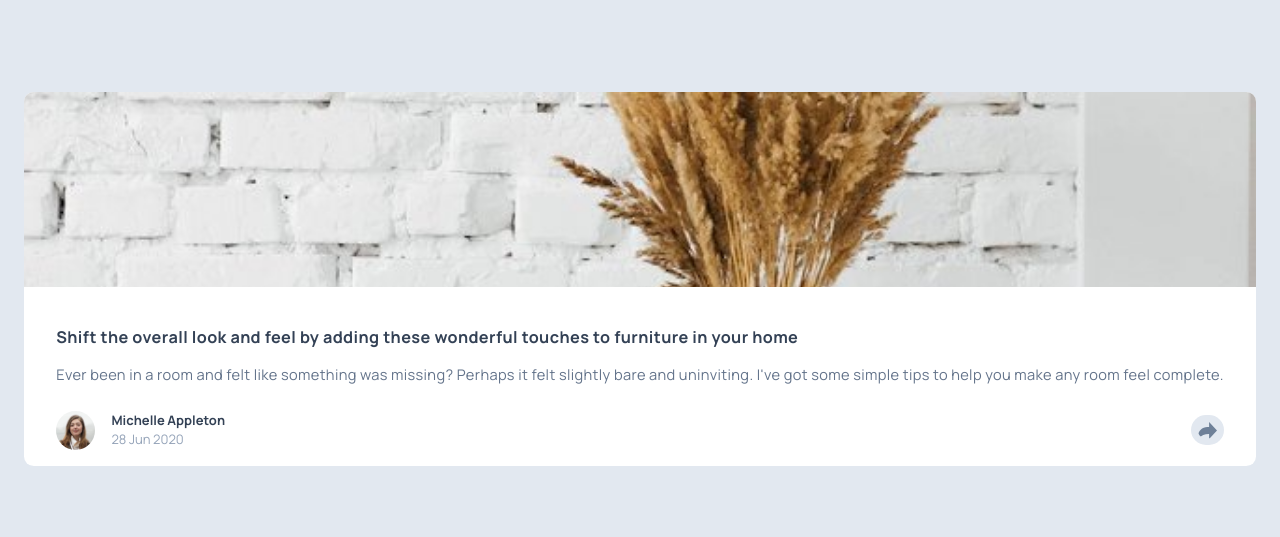
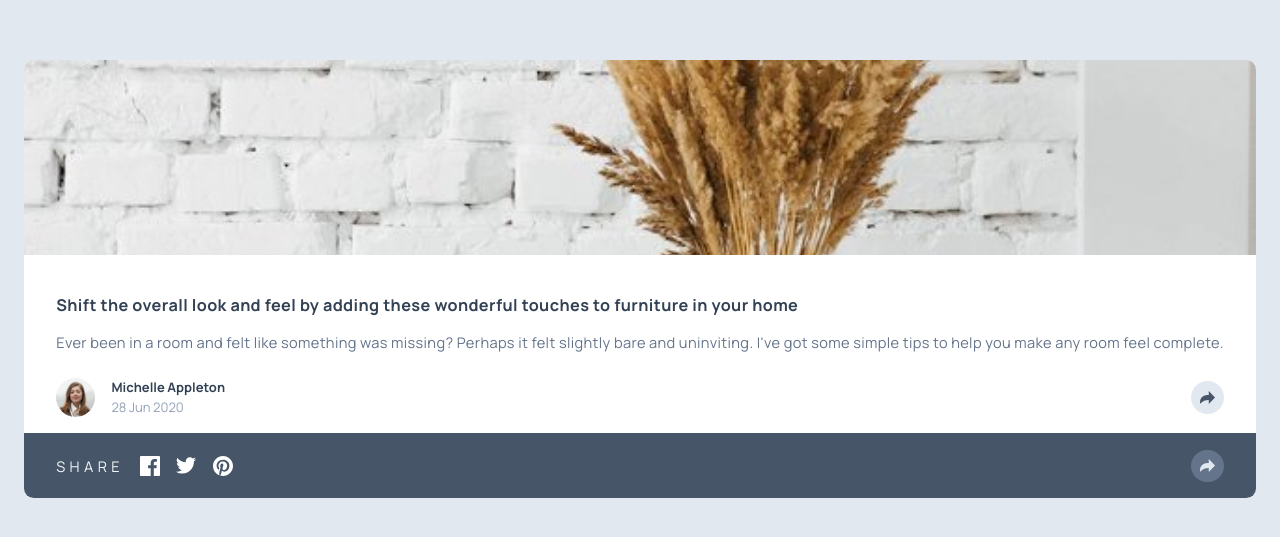
Before and after one commit to anderutan/article-preview-component, a React (Vite) app: page / in a window 1280 px wide. Shown: the part 121-658 px from the top of the page. Built offline with nearby package versions, Linux system fonts and the light colour scheme.

Commit message:
setup socual media panel

```diff
--- a/src/App.jsx
+++ b/src/App.jsx
@@ -30,11 +30,47 @@ function App() {
               <p className='font-bold text-slate-700'>Michelle Appleton</p>
               <p className='text-slate-400'>28 Jun 2020</p>
             </div>
-            <img
-              src={iconSh}
-              alt=''
-              className='w-10 ml-auto bg-slate-200 rounded-full p-2'
-            />
+
+            <div className='h-10 w-10 flex items-center justify-center bg-slate-200 rounded-full ml-auto cursor-pointer'>
+              <svg
+                xmlns='http://www.w3.org/2000/svg'
+                width='15'
+                height='13'
+                className='text-slate-600 fill-current'
+              >
+                <path
+                  fill=''
+                  d='M15 6.495L8.766.014V3.88H7.441C3.33 3.88 0 7.039 0 10.936v2.049l.589-.612C2.59 10.294 5.422 9.11 8.39 9.11h.375v3.867L15 6.495z'
+                />
+              </svg>
+            </div>
+          </div>
+        </div>
+        <div className='bg-slate-600 flex items-center px-10 py-5'>
+          <p className='text-lg tracking-[0.3em] text-slate-100'>SHARE</p>
+          <div className='flex gap-5 ml-5 items-center'>
+            <a href='www.google.com' target='_blank' className='cursor-pointer'>
+              <img src={iconFb} alt='' />
+            </a>
+            <a href='www.google.com' target='_blank' className='cursor-pointer'>
+              <img src={iconTw} alt='' className='cursor-pointer' />
+            </a>
+            <a href='www.google.com' target='_blank' className='cursor-pointer'>
+              <img src={iconPt} alt='' className='cursor-pointer' />
+            </a>
+          </div>
+          <div className='h-10 w-10 flex items-center justify-center bg-slate-500 rounded-full ml-auto cursor-pointer'>
+            <svg
+              xmlns='http://www.w3.org/2000/svg'
+              width='15'
+              height='13'
+              className='text-slate-200 fill-current'
+            >
+              <path
+                fill=''
+                d='M15 6.495L8.766.014V3.88H7.441C3.33 3.88 0 7.039 0 10.936v2.049l.589-.612C2.59 10.294 5.422 9.11 8.39 9.11h.375v3.867L15 6.495z'
+              />
+            </svg>
           </div>
         </div>
       </div>
```
Also changed, not shown: src/assets/icon-share.svg.
